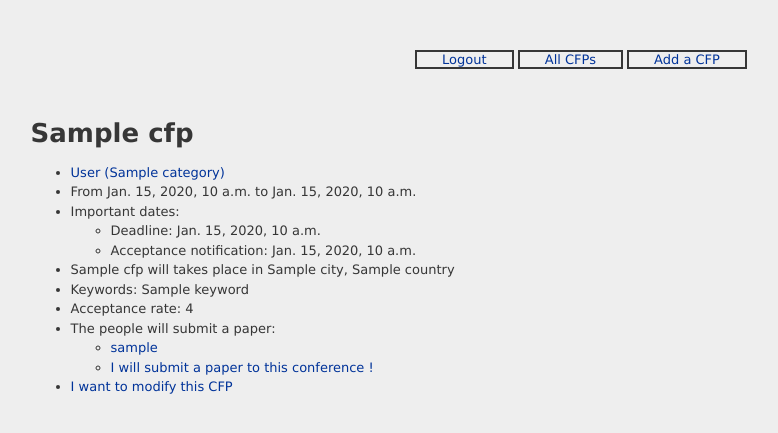
After one commit to CaptainPatate/ascfpmfsrt, a Django app: template templates/details.html in a window 1280 px wide. The commit adds this page. Shown: the top 433 px of the page, without its empty margins (59-837 px from the left). Run offline with Django 3.2, Linux system fonts and the light colour scheme; the template is opened without the code that fills it: most values are stand-ins (such as "Sample title", 1, 10 or a date in 2020).

Commit message:
Add a view to display all details of a CFP.

```diff
--- a/static/style.css
+++ b/static/style.css
@@ -35,17 +35,18 @@ div.warning {
     padding: 1em;
 }
 
-li>a.control {
+li.cfp>a.control {
     visibility: hidden;
     float: right;
+    padding-left: 5px;
     font-size: x-small;
 }
 
-li:hover {
+li.cfp:hover {
     border: 1px solid #363636;
 }
 
-li:hover>a.control {
+li.cfp:hover>a.control {
     visibility: visible;
 }
 
--- /dev/null
+++ b/templates/details.html
@@ -0,0 +1,49 @@
+<?xml version="1.0" encoding="UTF-8"?>
+<!DOCTYPE html PUBLIC "-//W3C//DTD XHTML 1.1//EN"
+           "http://www.w3.org/TR/xhtml11/DTD/xhtml11.dtd">
+<html xmlns="http://www.w3.org/1999/xhtml" xml:lang="en">
+  <head>
+    <meta name="robots" content="noarchive"/>
+    <link rel="stylesheet" href="/static/style.css" type="text/css" media="screen"/>
+    <title>A Simple CFP manager For Small Researcher Team</title>
+  </head>
+
+  <body>
+
+    <ul id="navigation">
+      {% if logout_url %}
+      <li><a href="{{ logout_url|escape }}">Logout</a></li>
+      {% endif %}
+      <li><a href="/">All CFPs</a></li>
+      <li><a href="/addcfp/">Add a CFP</a></li>
+    </ul>
+    <h1>{{ cfp.name }}</h1>
+    <ul>
+      <li><a href="{{ cfp.website }}">{{ cfp.fullname }} ({{ cfp.category }})</a></li>
+      <li>From {{ cfp.begin_conf_date }} to {{ cfp.end_conf_date }}</li>
+      <li>Important dates:
+	<ul>
+	  <li>Deadline: {{ cfp.submission_deadline }}</li>
+	  <li>Acceptance notification: {{ cfp.notification_date }}</li>
+	</ul>
+      </li>
+      <li>{{ cfp.name }} will takes place in {{ cfp.city }},
+	{{ cfp.country }}</li>
+      <li>Keywords: {% for keyword in cfp.keywords %}
+	{{ keyword }}
+	{% endfor %}</li>
+      <li>Acceptance rate: {{ cfp.rate }}</li>
+      <li>The people will submit a paper:
+	<ul>
+	  {% for people in cfp.submitters %}
+	  <li><a href="/?people={{ people.email }}">
+	      {{ people.nickname }}</a> </li>
+	  {% endfor %}
+	  <li><a href="/submit/{{ cfp.key }}">I will submit a paper to
+	      this conference !</a></li>
+	</ul>
+      </li>
+      <li><a href="/update/{{ cfp.key }}">I want to modify this CFP</a></li>
+    </ul>
+  </body>
+</html>
--- a/templates/minimal.html
+++ b/templates/minimal.html
@@ -19,7 +19,7 @@
 
     <ol>
       {% for cfp in cfps %}
-      <li>
+      <li class="cfp">
 	<a href="{{ cfp.website }}">{{ cfp.name }}</a> &mdash;
 	<em>{{ cfp.fullname }}</em> ({{ cfp.category }}) &mdash;
 	{{ cfp.city }},	{{ cfp.country }} &mdash;
@@ -28,6 +28,7 @@
 	Notification: {{ cfp.notification_date|date:"d/m/Y" }}
 	{% if cfp.sumbitters %} &mdash; [{{ cfp.submitters|join:","}}] {% endif %}
 	<a href="/update/{{ cfp.key }}" class="control">edit</a>
+	<a href="/details/{{ cfp.key }}" class="control">more details</a>
       </li>
       {% endfor %}
     </ol>
```
Also changed, not shown: main.py (+12 -0 lines).
